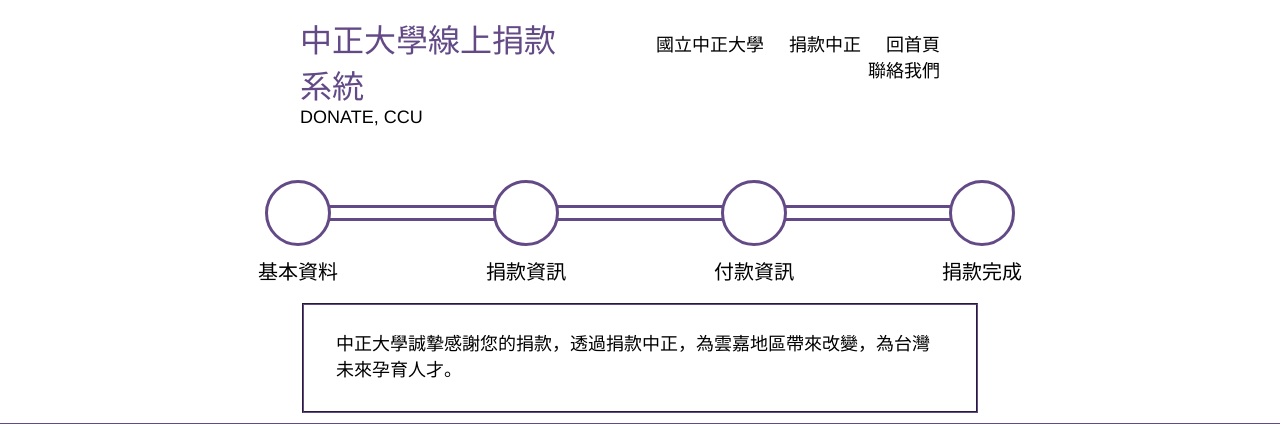
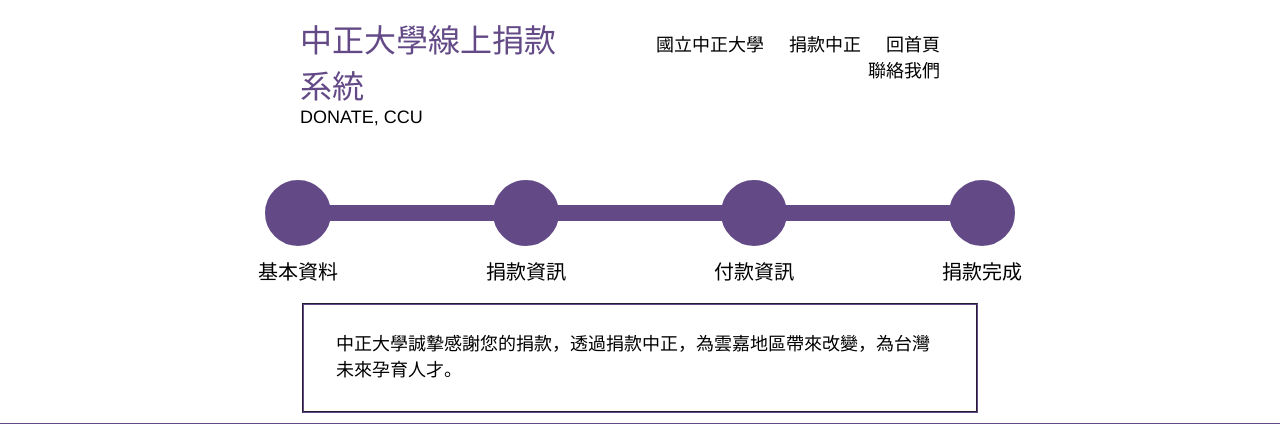
Before and after one commit to forward0606/CCU_donation, a Symfony app: template templates/thanks.html.twig in a window 1280 px wide. Shown: the top 424 px of the page. Run offline with Twig, Linux system fonts and the light colour scheme; the template is opened without the code that fills it, so the values that code supplies are empty; some libraries are stand-ins or nearby versions.

Commit message:
finish progress bar ^^

```diff
--- a/templates/thanks.html.twig
+++ b/templates/thanks.html.twig
@@ -28,11 +28,11 @@
 	<script src="{{ asset('progress.js') }}" type="text/javascript"></script>
 		<div class="progress_list_container">
 			<ul class="progress_list">
-				<li>基本資料</li><li>捐款資訊</li><li>付款資訊</li><li>捐款完成</li>
+				<li class="active_cir active_rec">基本資料</li>
+				<li class="active_cir active_rec">捐款資訊</li>
+				<li class="active_cir active_rec">付款資訊</li>
+				<li class="active_cir ">捐款完成</li>
 			</ul>
-			<div id="progress-container" >
-				<div id="progress-bar" style="width: 100%;"></div>
-			</div>
 		</div>
 	</div>
 
```
